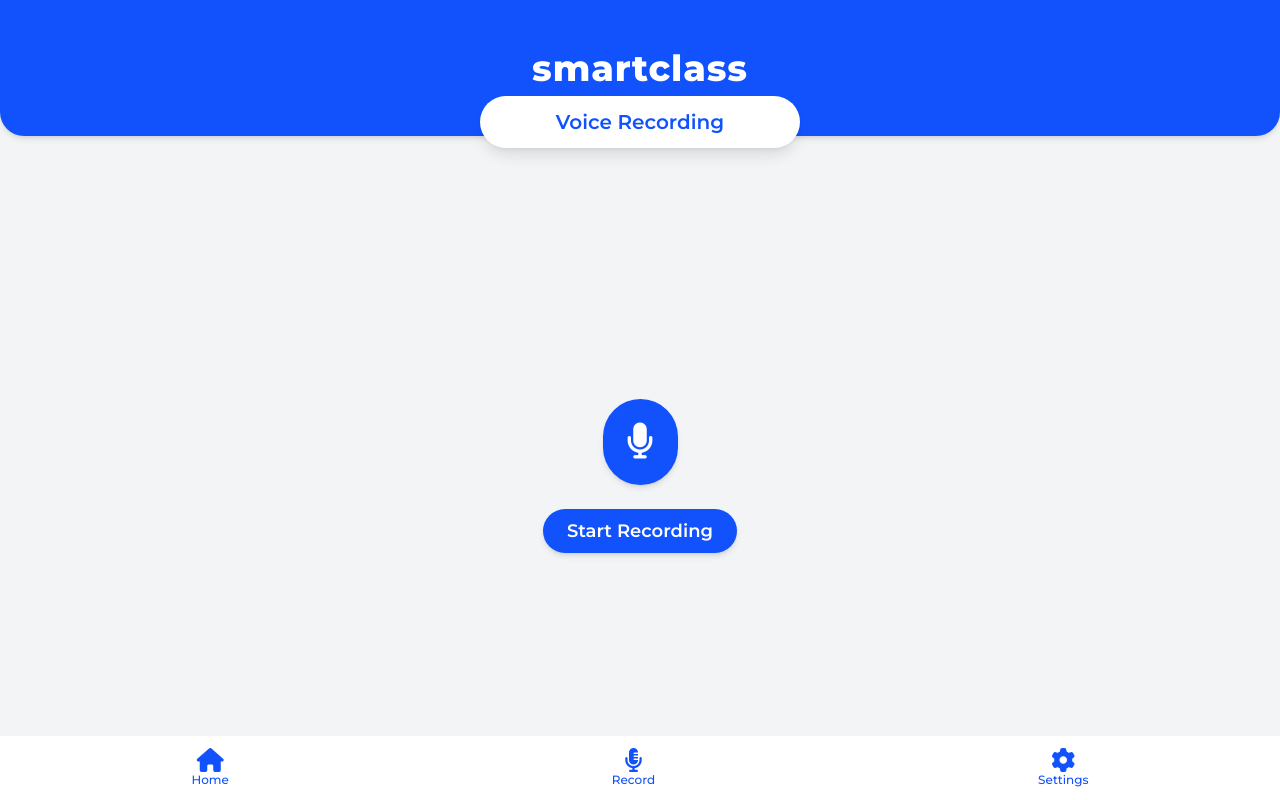
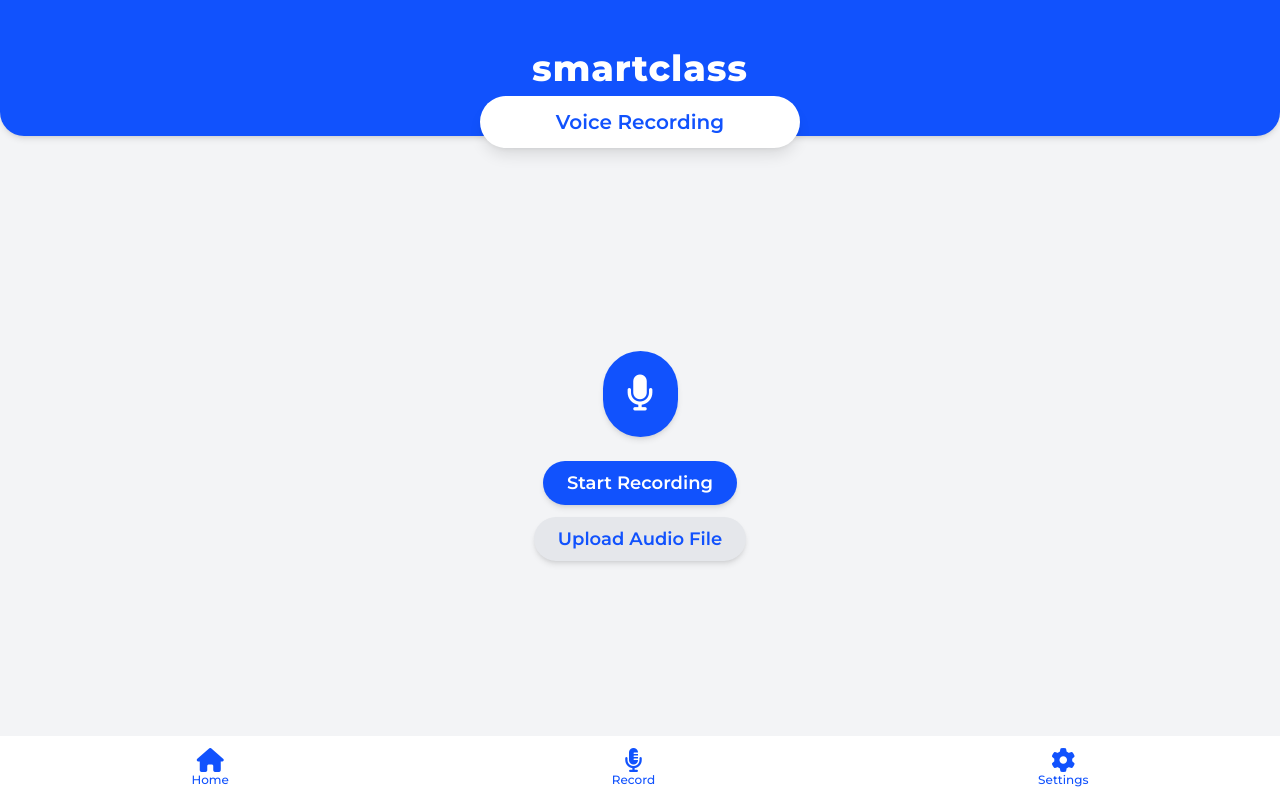
Before and after one commit to hayyaoe/smart-class-react, a React (Vite) app: page /transcription in a window 1280 px wide. Built offline with nearby package versions, Linux system fonts and the light colour scheme.

Commit message:
Upload Audio File Option Done

```diff
--- a/src/components/TranscriptionPage.jsx
+++ b/src/components/TranscriptionPage.jsx
@@ -12,6 +12,7 @@ const TranscriptionPage = () => {
   const mediaRecorderRef = useRef(null);
   const audioChunksRef = useRef([]);
   const navigate = useNavigate();
+  const fileInputRef = useRef(null); // Correct ref declaration
 
   const startRecording = async () => {
     setError('');
@@ -52,31 +53,42 @@ const TranscriptionPage = () => {
     const formData = new FormData();
     formData.append('audio', audioBlob, 'audio.webm');
 
+    await transcribeAudio(formData);
+  };
+
+  const handleFileUpload = async (event) => {
+    const file = event.target.files[0];
+    if (!file) return;
+
+    const formData = new FormData();
+    formData.append('audio', file);
+
+    setAudioUrl(URL.createObjectURL(file)); // Optional: Preview uploaded file
+    await transcribeAudio(formData);
+  };
+
+  const transcribeAudio = async (formData) => {
     setIsTranscribing(true);
-
     try {
       const response = await axios.post('/transcribe', formData, {
         headers: { 'Content-Type': 'multipart/form-data' },
       });
 
-      setIsTranscribing(false)
+      setIsTranscribing(false);
       navigate('/transcript', { state: { transcription: response.data.transcription } });
     } catch (error) {
       console.error('Transcription error:', error);
       setError('Failed to transcribe audio. Please try again.');
-      setIsTranscribing(false)
+      setIsTranscribing(false);
     }
   };
 
   return (
     <div className="bg-gray-100 flex flex-col min-h-screen justify-between">
-      {/* Header */}
       <header className="text-white text-center">
         <div className="bg-blue pt-12 pb-12 shadow-md rounded-b-3xl fixed top-0 left-0 w-full z-10">
           <h1 className="text-4xl font-extrabold tracking-wide">smartclass</h1>
         </div>
-
-        {/* Title */}
         <div className="fixed top-24 left-1/2 transform -translate-x-1/2 w-80 z-50">
           <div className="bg-white text-blue font-semibold text-lg px-6 py-3 rounded-full shadow-lg w-full">
             <h2 className="text-xl font-semibold">Voice Recording</h2>
@@ -84,30 +96,24 @@ const TranscriptionPage = () => {
         </div>
       </header>
 
-      {/* Main Content */}
-      <main className="flex-grow flex flex-col items-center justify-center mt-44 px-4">
+      <main className="flex-grow flex flex-col items-center justify-center mt-28 px-4">
         {!isTranscribing ? (
           <>
-            {/* Microphone Icon */}
             <div className="flex flex-col items-center mb-6">
               <div className="bg-blue text-white rounded-full p-6 shadow-md">
                 <i className="fas fa-microphone text-4xl"></i>
               </div>
             </div>
-
-            {/* Start/Stop Recording Button */}
             <button
               onClick={isRecording ? stopRecording : startRecording}
               className={`${
                 isRecording ? 'bg-red-500' : 'bg-blue'
-              } text-white text-lg font-semibold py-2 px-6 rounded-full hover:bg-opacity-90 transition duration-200 shadow-md mb-6`}
+              } text-white text-lg font-semibold py-2 px-6 rounded-full hover:bg-opacity-90 transition duration-200 shadow-md mb-3`}
             >
               {isRecording ? 'Stop Recording' : 'Start Recording'}
             </button>
-
-            {/* Sound Wave Simulation */}
             {isRecording && (
-              <div className="wave-container flex justify-center items-center mb-8">
+              <div className="wave-container flex justify-center items-center my-3">
                 {[...Array(10)].map((_, i) => (
                   <div
                     key={i}
@@ -119,8 +125,6 @@ const TranscriptionPage = () => {
                 ))}
               </div>
             )}
-
-            {/* Audio Playback */}
             {audioUrl && (
               <div className="w-full mt-4">
                 <audio controls className="w-full">
@@ -128,19 +132,28 @@ const TranscriptionPage = () => {
                 </audio>
               </div>
             )}
-
-            {/* Error Message */}
+            <input
+              type="file"
+              accept="audio/*"
+              onChange={handleFileUpload}
+              className="hidden" // Hide the file input element
+              ref={fileInputRef} // Correct ref
+            />
+            <button
+              onClick={() => fileInputRef.current.click()} // Correctly use fileInputRef
+              className="bg-gray-200 text-blue text-lg font-semibold py-2 px-6 rounded-full hover:bg-opacity-90 transition duration-200 shadow-md"
+            >
+              Upload Audio File
+            </button>
             {error && <p className="text-red-500 mt-4">{error}</p>}
           </>
         ) : (
-          <div className="flex flex-col items-center justify-center mt-8">
+          <div className="flex flex-col items-center justify-center">
             <div className="w-16 h-16 border-4 border-blue-700 border-t-transparent rounded-full animate-spin"></div>
             <p className="text-blue mt-4">Transcribing...</p>
           </div>
         )}
       </main>
-
-      {/* Bottom Navigation Bar */}
       <nav className="bg-white text-blue shadow-t-lg py-3 flex justify-around items-center fixed bottom-0 inset-x-0">
         <a href="/" className="flex flex-col items-center hover:text-blue transition duration-200">
           <i className="fas fa-home text-2xl"></i>
```
